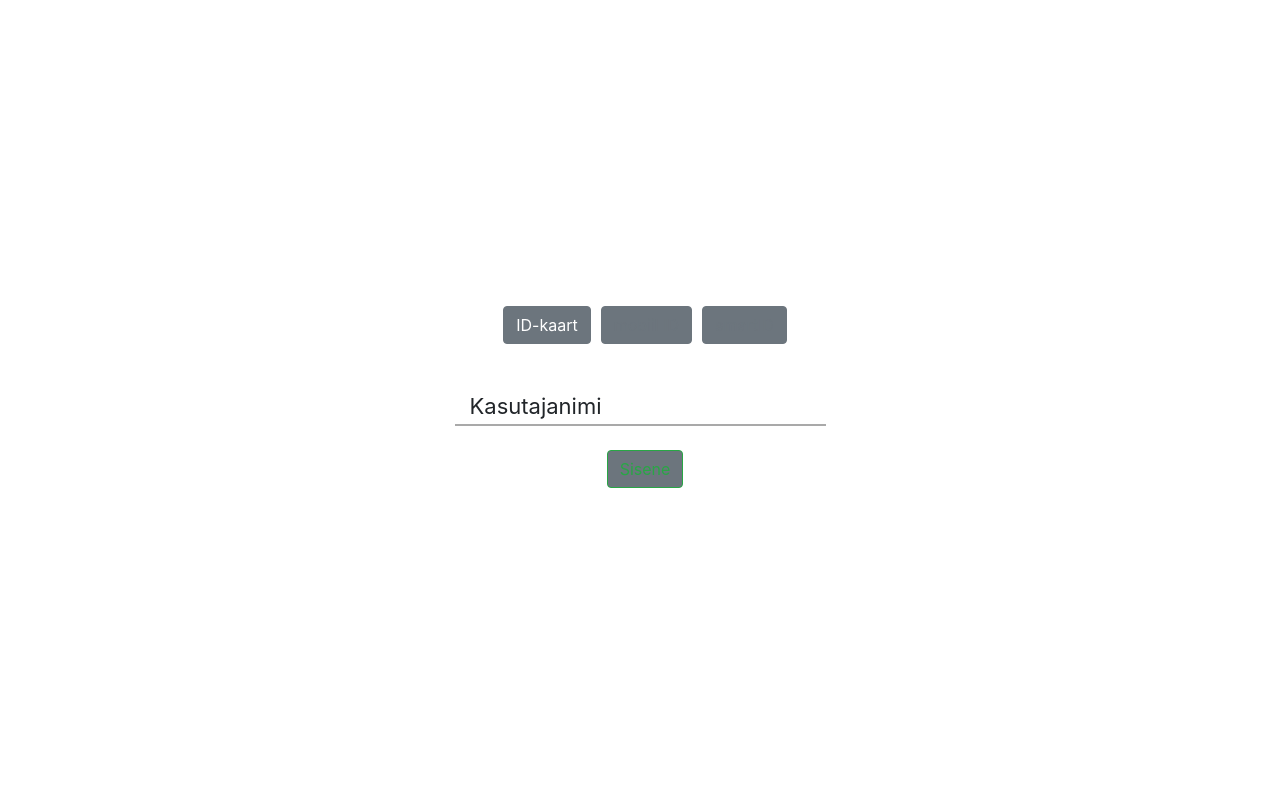
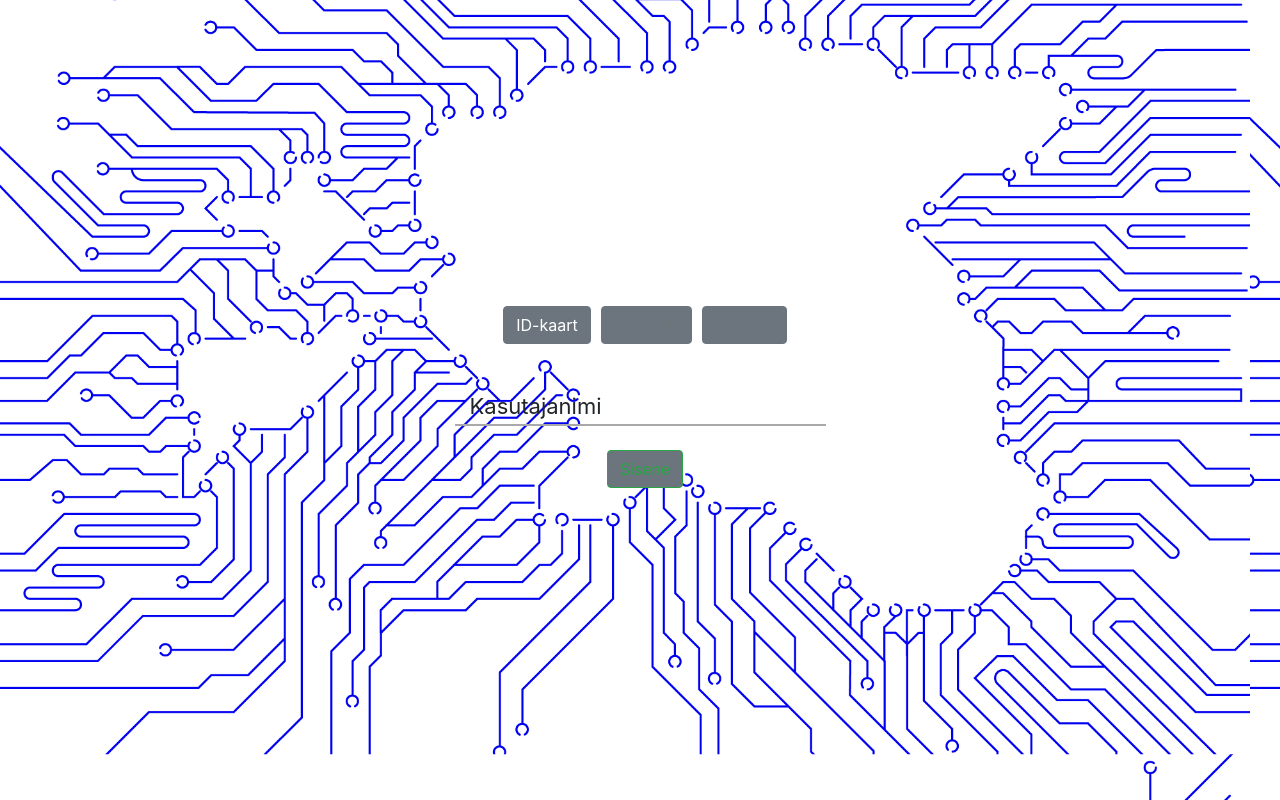
Before and after one commit to reach-u/kov48-fe, a React (Create React App) app: page / in a window 1280 px wide. Shown: the top 800 px of the page. Built offline with nearby package versions, Linux system fonts and the light colour scheme.

Commit message:
loginpage fix

```diff
--- a/src/App.css
+++ b/src/App.css
@@ -54,6 +54,14 @@ body {
   margin: 0;
 }
 
+.app.loginpage {
+  background-image: url("./images/electronics_white.png");
+  -webkit-background-size: cover;
+  -moz-background-size: cover;
+  -o-background-size: cover;
+  background-size: cover;
+  background-position: -30px -150px;
+}
 .app {
   #max-width: 100rem;
   width: 100%;
@@ -80,6 +88,12 @@ body {
   background: lightblue;
   text-transform: uppercase;
   padding: 1rem 2rem;
+  background-image: url("./images/electronics_white.png");
+  -webkit-background-size: cover;
+  -moz-background-size: cover;
+  -o-background-size: cover;
+  background-size: cover;
+  background-position: -30px -150px;
 }
 .app > main {
   #flex: 1 1 auto;
--- a/src/App.js
+++ b/src/App.js
@@ -43,7 +43,7 @@ class App extends Component {
         </div>
       </Router>
     ) : (
-      <div className="app">
+      <div className="app loginpage">
         <main>
           <ToastMessage />
           <LoginPage />
```
